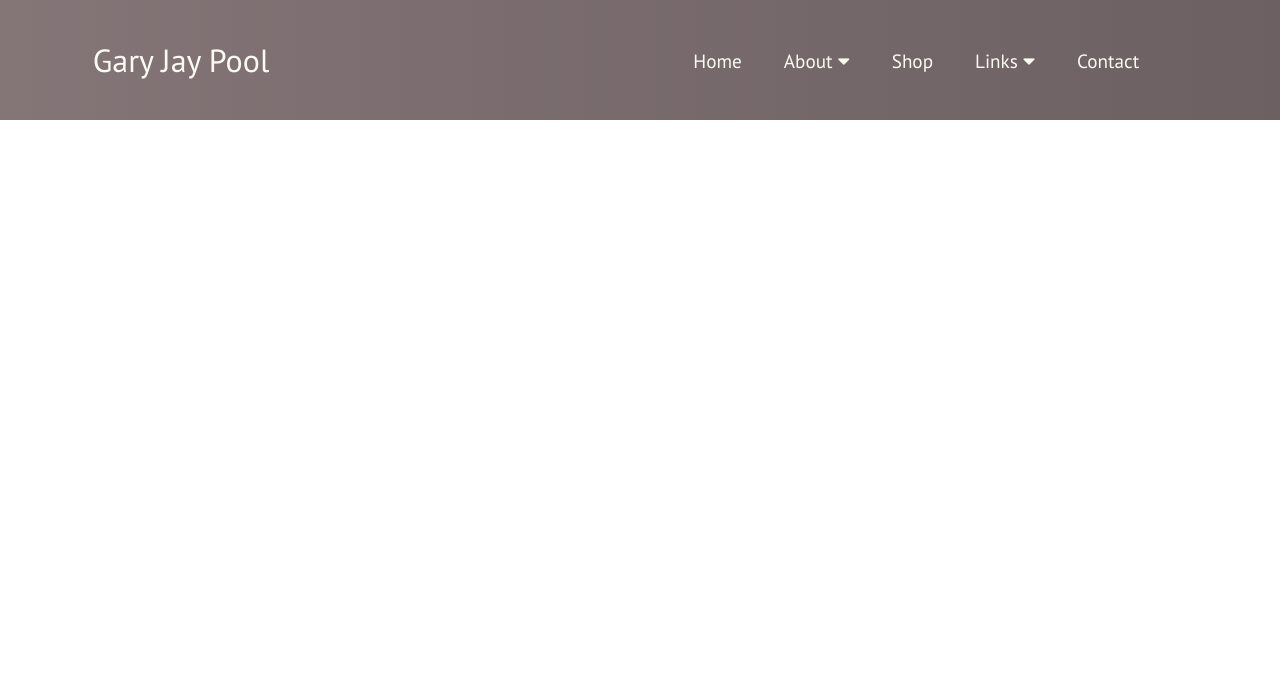
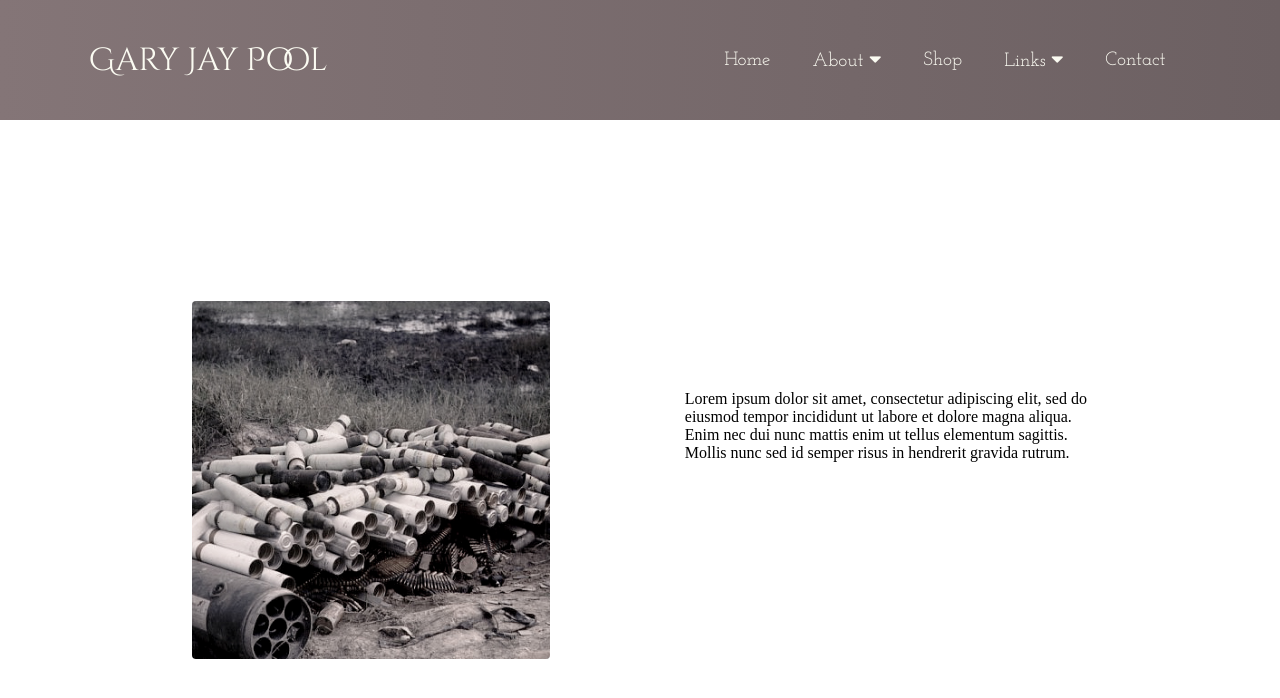
Before and after one commit to selmaT273/garyjaypool, a React (Create React App) app: page / in a window 1280 px wide. Shown: the top 698 px of the page. Built offline with nearby package versions, Linux system fonts and the light colour scheme.

Commit message:
routing pages from nav bar and started laying out the home page

```diff
--- a/public/index.html
+++ b/public/index.html
@@ -5,6 +5,8 @@
     <link rel="icon" href="%PUBLIC_URL%/favicon.ico" />
     <link rel="stylesheet" href="https://use.fontawesome.com/releases/v5.15.0/css/all.css" integrity="sha384-OLYO0LymqQ+uHXELyx93kblK5YIS3B2ZfLGBmsJaUyor7CpMTBsahDHByqSuWW+q" crossorigin="anonymous">
     <link href="https://fonts.googleapis.com/css2?family=PT+Sans:wght@400;700&display=swap" rel="stylesheet">
+    <link href="https://fonts.googleapis.com/css2?family=Cinzel+Decorative&display=swap" rel="stylesheet">
+    <link href="https://fonts.googleapis.com/css2?family=Josefin+Slab&display=swap" rel="stylesheet">
     <meta name="viewport" content="width=device-width, initial-scale=1" />
     <meta name="theme-color" content="#000000" />
     <meta
@@ -26,7 +28,7 @@
       work correctly both with client-side routing and a non-root public URL.
       Learn how to configure a non-root public URL by running `npm run build`.
     -->
-    <title>React App</title>
+    <title>Gary Jay Pool | Author</title>
   </head>
   <body>
     <noscript>You need to enable JavaScript to run this app.</noscript>
--- a/src/App.js
+++ b/src/App.js
@@ -1,11 +1,27 @@
 import React from 'react';
 import Navbar from './components/Navbar';
-import { BrowserRouter as Router } from 'react-router-dom';
+import { BrowserRouter as Router, Switch, Route } from 'react-router-dom';
+import Bio from './components/pages/Bio';
+import Contact from './components/pages/Contact';
+import Home from './components/pages/Home';
+import Works from './components/pages/Works';
+import Tribute from './components/pages/Tribute';
+import Shop from './components/pages/Shop';
 
 function App() {
   return (
     <Router>
       <Navbar />
+      <Switch>
+        <Route path='/' exact component={Home} />
+        <Route path='/bio' exact component={Bio} />
+        <Route path='/works' exact component={Works} />
+        <Route path='/shop' exact component={Shop} />
+        <Route path='/tribute' exact component={Tribute} />
+        <Route path='/contact' exact component={Contact} />
+
+
+      </Switch>
     </Router>
   );
 }
--- a/src/components/Navbar.css
+++ b/src/components/Navbar.css
@@ -5,20 +5,20 @@
     justify-content: center;
     align-items: center;
     font-size: 1.2rem;
+    font-family: 'Josefin Slab', serif;
+    position: sticky;
+    top: 0;
+    z-index: 999;
 }
 
 .navbar-logo {
     color: #FBFBF2;
     justify-self: start;
-    margin-left: 10px;
+    padding-right: 6rem;
     cursor: pointer;
     text-decoration: none;
     font-size: 2rem;
-}
-
-.fa-firstdraft {
-    margin-left: 0.5rem;
-    font-size: 1.6rem;
+    font-family: 'Cinzel Decorative', cursive;
 }
 
 .nav-menu {
@@ -27,9 +27,9 @@
     grid-gap: 10px;
     list-style: none;
     text-align: center;
-    width: 70vw;
+    width: 60vw;
     justify-content: end;
-    margin-right: 2rem;
+    margin-right: 0rem;
 }
 
 .nav-item {
--- /dev/null
+++ b/src/components/pages/Bio.js
@@ -0,0 +1,9 @@
+import React from 'react'
+
+export default function Bio() {
+    return (
+        <>
+            <h1 className='bio-title'>Biography</h1>
+        </>
+    )
+}
--- /dev/null
+++ b/src/components/pages/Contact.js
@@ -0,0 +1,9 @@
+import React from 'react'
+
+export default function Contact() {
+    return (
+        <>
+            <h1 className='contact-title'>Contact</h1>
+        </>
+    )
+}
--- /dev/null
+++ b/src/components/pages/Home.css
@@ -0,0 +1,27 @@
+.home-container {
+    display: flex;
+    height: 90vh;
+    align-items: center;
+    justify-content: center;
+    font-size: 3rem;
+}
+
+.home-pic-container{
+    width: 70%;
+    display: flex;
+}
+
+.home-pic {
+    width: 40%;
+    height: 40%;
+    border-radius: 4px;
+    margin-right: 15%;
+}
+
+.home-pic-text {
+    font-size: 1rem;
+    width: 49%;
+    height: 50%;
+    margin: 0 auto;
+    padding-top: 10%;
+}
--- /dev/null
+++ b/src/components/pages/Home.js
@@ -0,0 +1,24 @@
+import React from 'react'
+import './Home.css';
+export default function Home() {
+    return (
+        <>
+            <main>
+                <div className="home-container">
+                    <div className="home-pic-container">
+                        <img className="home-pic" alt="explosives" src={require('../../home-image.jpg')} />
+                        <div className="home-pic-text">
+                            <p>Lorem ipsum dolor sit amet, consectetur adipiscing elit, sed do eiusmod tempor incididunt ut labore et dolore magna aliqua. Enim nec dui nunc mattis enim ut tellus elementum sagittis. Mollis nunc sed id semper risus in hendrerit gravida rutrum.</p>
+                        </div>
+                    </div>
+                </div>
+
+
+
+
+
+            </main>
+
+        </>
+    )
+}
--- /dev/null
+++ b/src/components/pages/Shop.js
@@ -0,0 +1,9 @@
+import React from 'react'
+
+export default function Shop() {
+    return (
+        <>
+            <h1 className='shop-title'>Shop</h1>
+        </>
+    )
+}
--- /dev/null
+++ b/src/components/pages/Tribute.js
@@ -0,0 +1,9 @@
+import React from 'react'
+
+export default function Tribute() {
+    return (
+        <>
+            <h1 className='tribute-title'>Tribute</h1>
+        </>
+    )
+}
--- /dev/null
+++ b/src/components/pages/Works.js
@@ -0,0 +1,9 @@
+import React from 'react'
+
+export default function Works() {
+    return (
+        <>
+            <h1 className='works-title'>Works</h1>
+        </>
+    )
+}
--- a/src/index.css
+++ b/src/index.css
@@ -2,5 +2,4 @@
   box-sizing: border-box;
   margin: 0;
   padding: 0;
-  font-family: 'PT Sans', sans-serif;
 }
```
Also changed, not shown: src/home-image.jpg (added), 1 other file (tests, documents, lock files or other folders).
